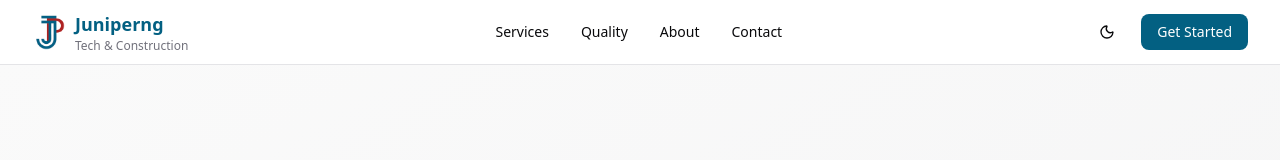
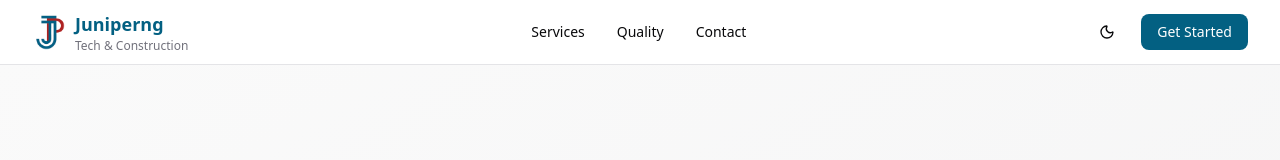
Before and after one commit to Kingsantus/juniperng, a Next.js app: page / in a window 1280 px wide. Shown: the top 160 px of the page. Built offline with nearby package versions, Linux system fonts and the light colour scheme.

Commit message:
removed about link

```diff
--- a/src/components/Header.tsx
+++ b/src/components/Header.tsx
@@ -12,7 +12,6 @@ export function Header() {
     const navItems = [
         { label: "Services", href: "#services" },
         { label: "Quality", href: "#quality" },
-        { label: "About", href: "#about" },
         { label: "Contact", href: "#contact" },
     ];
 
```
